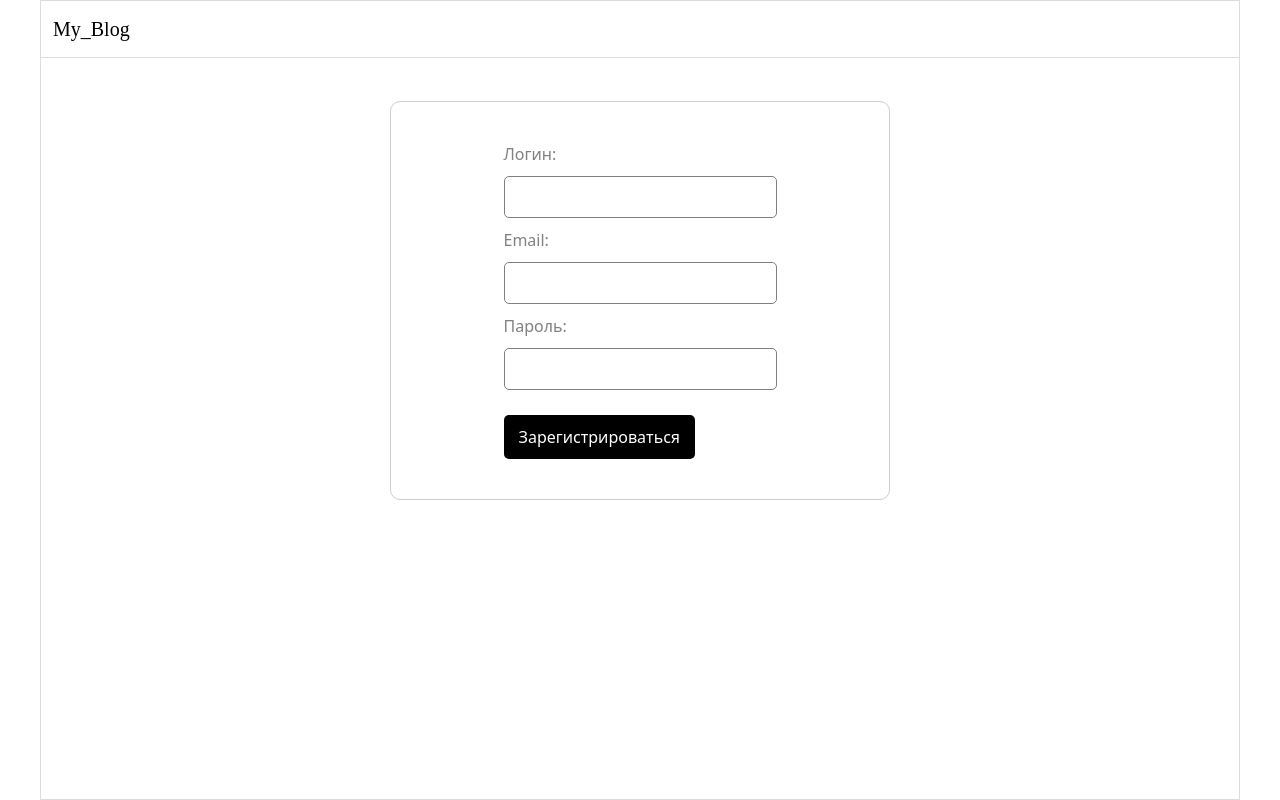
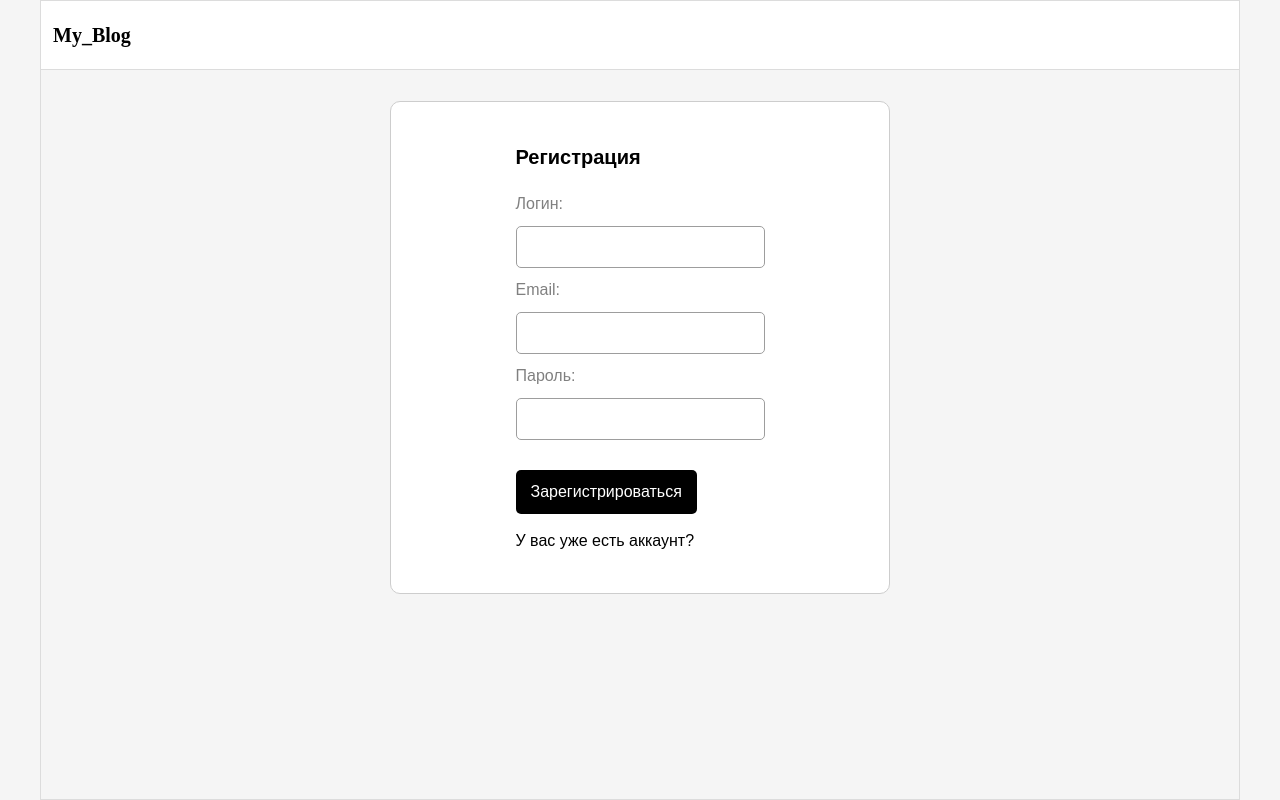
Before and after one commit to 1D71s/my-blog-client, a React (Create React App) app: page /register in a window 1280 px wide. Built offline with nearby package versions, Linux system fonts and the light colour scheme; no server answers; a web font is replaced by a local one.

Commit message:
finished making form

```diff
--- a/package.json
+++ b/package.json
@@ -23,6 +23,8 @@
     "react-scripts": "5.0.1",
     "react-toastify": "^9.1.3",
     "typescript": "^4.9.5",
+    "validator": "^13.11.0",
+    "validator-js": "^0.2.1",
     "web-vitals": "^2.1.4"
   },
   "scripts": {
--- a/src/App.css
+++ b/src/App.css
@@ -5,8 +5,12 @@ body {
     max-width: 1200px;
     border: 1px solid rgb(220, 220, 220);
     margin: 0 auto;
+    background: rgb(245, 245, 245);
+    font-family: 'Kanit', sans-serif;
 }
 
+
+/*Form for register and loading*/
 .cont-login {
     display: flex;
     max-width: 500px;
@@ -19,6 +23,7 @@ body {
     padding-right: 15px;
     color: gray;
     border-radius: 10px;
+    background: white;
 }
 
 .cont-me  {
@@ -40,12 +45,39 @@ body {
 }
 
 .cont-btn {
-    margin-top: 15px;
+    margin-top: 20px;
+    margin-bottom: 15px;
 }
 
 .input-auth {
     height: 40px;
     padding: 20px;
     border-radius: 5px;
-    border: 1px solid gray;
+    border: 1px solid rgb(157, 157, 157);
+
 }
+
+.header-auth {
+    display: flex;
+    margin: 0 auto;
+    margin-bottom: 20px;
+    font-size: 20px;
+    color: #000;
+}
+
+.ask-auth {
+    display: inline;
+}
+
+.input-error {
+    color: rgb(211, 2, 2);
+    max-width: 200px;
+}
+
+
+@media (max-width: 500px) {
+    .cont-login {
+        margin: 10px;
+        margin-top: 100px;
+    }
+}
--- a/src/components/NavBar/NavBar.css
+++ b/src/components/NavBar/NavBar.css
@@ -10,6 +10,7 @@
     right: 0;
     z-index: 1000;
     background: white;
+    height: 70px;
 }
 
 .links {
@@ -17,6 +18,7 @@
     color: black;
     margin: 10px;
     cursor: pointer;
+    font-weight: bold;
 }
 
 .hounter {
--- a/src/components/NavBar/NavBar.tsx
+++ b/src/components/NavBar/NavBar.tsx
@@ -12,7 +12,7 @@ import { toast } from 'react-toastify'
 const NavBar = () => {
 
     const isAuth = useAppSelector(state => state.auth.token);
-    const loading = useAppSelector(state => state.auth.loading);
+    const getMeStateLoading = useAppSelector(state => state.auth.getMeStateLoading);
     const expand = 'md';
 
     const dispatch = useAppDispatch()
@@ -29,7 +29,7 @@ const NavBar = () => {
         <Navbar expand={expand} className='cont fixed-top'>
             <Container fluid>
                 <Navbar.Brand href="#" className='hounter'>
-                    <Link to='/'>My_Blog</Link>
+                    <Link to='/'><b>My_Blog</b></Link>
                 </Navbar.Brand>
                     <Navbar.Toggle aria-controls={`offcanvasNavbar-expand-${expand}`} />
                     <Navbar.Offcanvas
@@ -42,7 +42,7 @@ const NavBar = () => {
                         Гость
                         </Offcanvas.Title>
                     </Offcanvas.Header>
-                    {!loading && <Offcanvas.Body>
+                    {!getMeStateLoading && <Offcanvas.Body>
                         {isAuth ?
                         <Nav className="justify-content-end flex-grow-1 pe-3">
                             <div className='links' onClick={logOutAccount}>Выход</div>
--- a/src/pages/Login.tsx
+++ b/src/pages/Login.tsx
@@ -1,6 +1,6 @@
 import { useEffect, useState } from 'react'
 import { useAppDispatch, useAppSelector } from '../hooks'
-import { useNavigate } from 'react-router-dom'
+import { Link, useNavigate } from 'react-router-dom'
 import { loginUser } from '../redux/userSlice'
 import { toast } from 'react-toastify'
 import { clearStatus } from '../redux/userSlice'
@@ -9,41 +9,62 @@ import { getMe } from '../redux/userSlice'
 const Login = () => {
 
   const [email, setEmail] = useState('koder2563@gmail.com')
-  const [password, setPassword] = useState('12345')
+  const [password, setPassword] = useState('123456')
+
+  const [errorForm, setErrorForm] = useState<string | null>('');
 
   const dispatch = useAppDispatch()
   const navigate = useNavigate()
 
   const status = useAppSelector(state => state.auth.status)
 
-  const logIn = async () => {
+  const logIn = () => {
     const form = {
       email,
       password,
     };
+
     dispatch(loginUser(form))
   };
 
   useEffect(() => {
-    if (status === 'Вы вошли в систему') {
+    dispatch(clearStatus())
+  }, [])
+
+  useEffect(() => {
+    if (status === 'Вы вошли в систему!') {
       toast(status)
       dispatch(getMe())
       navigate('/')
-      dispatch(clearStatus())
+    } else {
+      setErrorForm(status)
     }
   }, [status])
 
   return (
     <div className='cont-login'>
       <div>
+        <b className='header-auth'>Авторизация</b>
         <div>
           <div className='el'>Email:</div>
-          <input className='el input-auth' type="email" onChange={e => setEmail(e.target.value)} />
+          <input
+            className='el input-auth'
+            type="email"
+            value={email}
+            onChange={e => setEmail(e.target.value)} />
           <div className='el'>Пароль:</div>
-          <input className='el input-auth' type="password" onChange={e => setPassword(e.target.value)}/>
+          <input
+            className='el input-auth'
+            type="password"
+            value={password}
+            onChange={e => setPassword(e.target.value)} />
+          <p className='input-error'>{errorForm}</p>
         </div>
         <div className='cont-btn'>
           <button className='btn-form' onClick={logIn}>Войти</button>
+        </div>
+        <div className='ask-auth'>
+          <Link to='/register'>У вас нет аккаунта?</Link>
         </div>
       </div>
     </div>
--- a/src/pages/Register.tsx
+++ b/src/pages/Register.tsx
@@ -4,6 +4,8 @@ import { useNavigate } from 'react-router-dom'
 import { registerUser } from '../redux/userSlice'
 import { toast } from 'react-toastify'
 import { clearStatus } from '../redux/userSlice'
+import { Link } from 'react-router-dom'
+
 
 const Register = () => {
 
@@ -11,16 +13,25 @@ const Register = () => {
   const [email, setEmail] = useState('')
   const [password, setPassword] = useState('')
 
+
   const dispatch = useAppDispatch()
   const navigate = useNavigate()
+
+  const [errorForm, setErrorForm] = useState<string | null>('');
 
   const status = useAppSelector(state => state.auth.status)
 
   useEffect(() => {
-    if (status === 'Регистрация прошла успешно') {
+    dispatch(clearStatus())
+  }, [])
+
+  useEffect(() => {
+    if (status === 'Регистрация прошла успешно!') {
       toast(status)
       navigate('/')
       dispatch(clearStatus())
+    } else {
+     setErrorForm(status)
     }
   }, [status])
 
@@ -40,16 +51,33 @@ const Register = () => {
   return (
     <div className='cont-login'>
       <div>
+        <b className='header-auth'>Регистрация</b>
         <div>
           <div className='el'>Логин:</div>
-          <input className='el input-auth' type="text" onChange={e => setUsername(e.target.value)} />
+          <input
+            className='el input-auth'
+            type="text"
+            value={username}
+            onChange={e => setUsername(e.target.value)} />
           <div className='el'>Email:</div>
-          <input className='el input-auth' type="email" onChange={e => setEmail(e.target.value)} />
+          <input
+            className='el input-auth'
+            type="email"
+            value={email}
+            onChange={e => setEmail(e.target.value)} />
           <div className='el'>Пароль:</div>
-          <input className='el input-auth' type="password" onChange={e => setPassword(e.target.value)}/>
+          <input
+            className='el input-auth'
+            type="password"
+            value={password}
+            onChange={e => setPassword(e.target.value)} /><br />
+          <p className='input-error'>{errorForm}</p>
         </div>
         <div className='cont-btn'>
           <button className='btn-form' onClick={registration}>Зарегистрироваться</button>
+        </div>
+        <div className='ask-auth'>
+          <Link to='/login'>У вас уже есть аккаунт?</Link>
         </div>
       </div>
     </div>
--- a/src/redux/userSlice.ts
+++ b/src/redux/userSlice.ts
@@ -32,7 +32,8 @@ type ForInitialState = {
     user: null | FormForRegister,
     loading: boolean,
     token: null | string,
-    status: null | string
+    status: null | string,
+    getMeStateLoading: boolean,
 }
 
 type User = {
@@ -89,6 +90,7 @@ const initialState: ForInitialState  = {
     token: null,
     loading: false,
     status: null,
+    getMeStateLoading: false,
 }
 
 const userSlice = createSlice({
@@ -128,9 +130,11 @@ const userSlice = createSlice({
             //Get Me
             .addCase(getMe.pending, (state) => {
                 state.loading = true
+                state.getMeStateLoading = true
             })
             .addCase(getMe.fulfilled, (state, action) => {
                 state.loading = false
+                state.getMeStateLoading = false
                 state.user = action.payload
                 state.token = action.payload.token
             })
```
Also changed, not shown: 1 other file (tests, documents, lock files or other folders).
